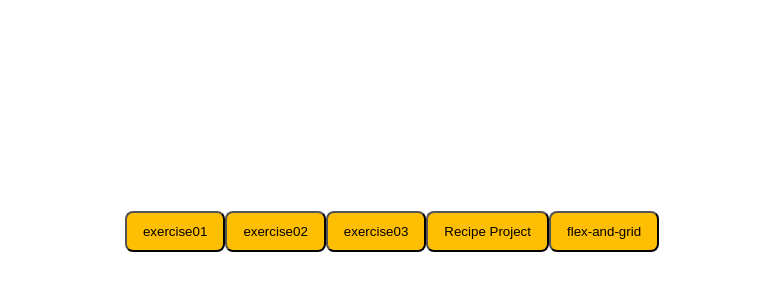
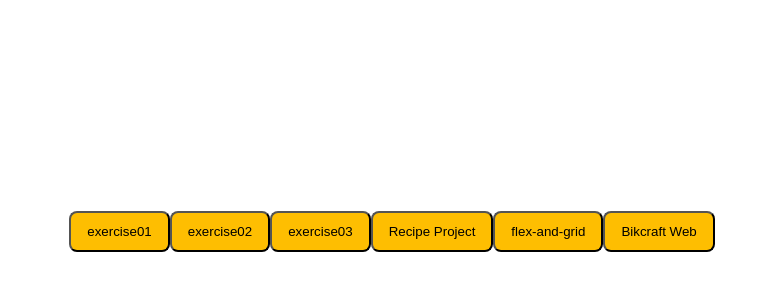
Before and after one commit to lucasciofe/origamid, a plain HTML site: page index.html in a window 1280 px wide. Shown: the part 513-800 px from the top of the page, without its empty margins (248-1030 px from the left). Drawn offline with Linux system fonts and the light colour scheme.

Commit message:
add bikcraft page

```diff
--- a/index.html
+++ b/index.html
@@ -17,6 +17,8 @@
                 <button><a href="./html/exercise03/index.html">exercise03</a></button>
                 <button><a href="./html/recipeproject/index.html">Recipe Project</a></button>
                 <button><a href="./html/flex-and-grid/index.html">flex-and-grid</a></button>
+                <button><a href="./html/positionweb2/index.html">Bikcraft Web</a></button>
+
         </div>
         </div>
     </div>
```
